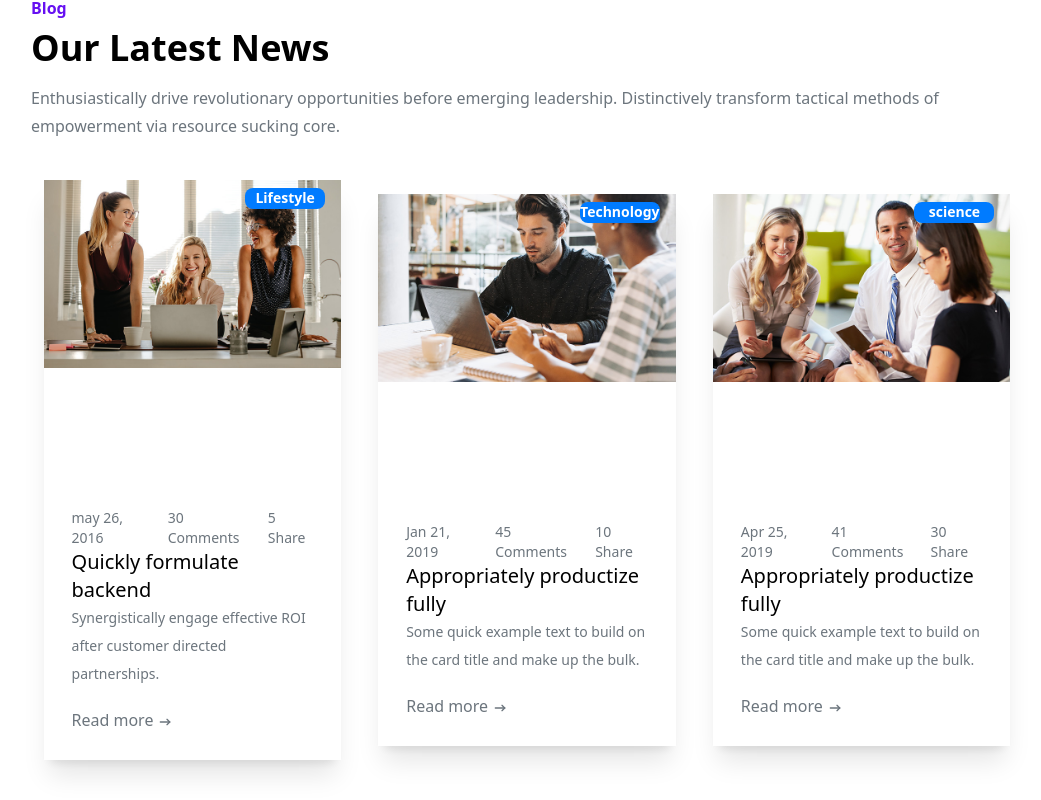
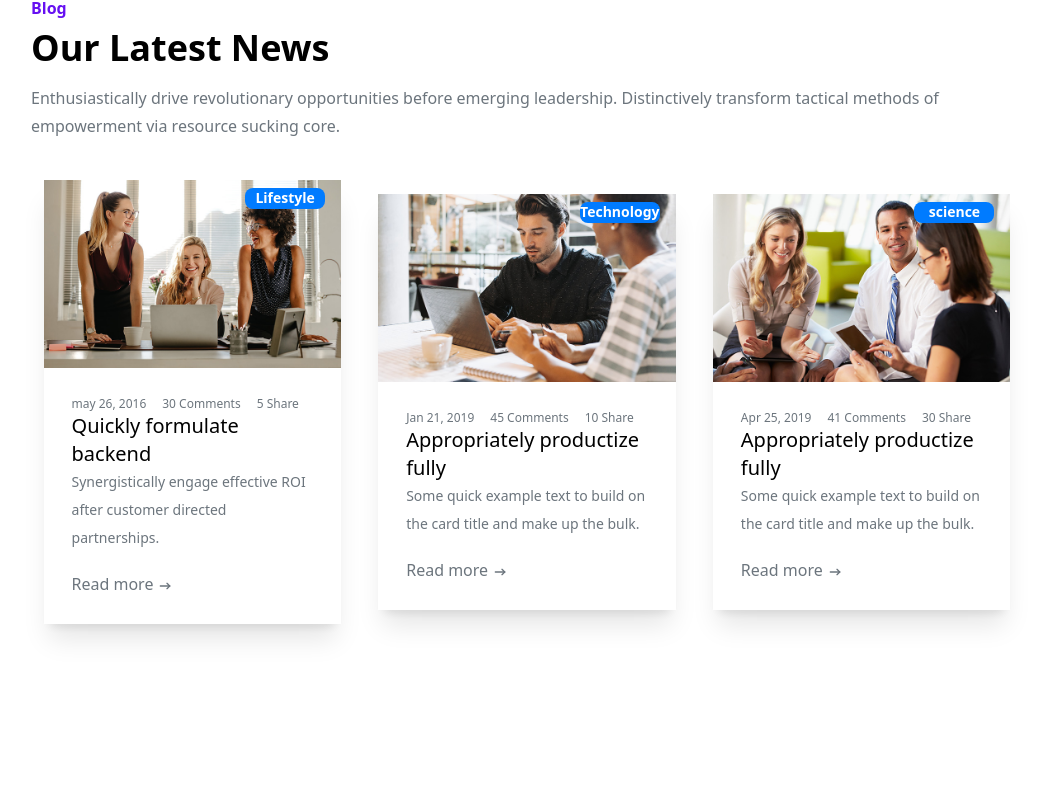
Before and after one commit to iraytee-code/aapco-landing-page, a React (Create React App) app: page / in a window 1280 px wide. Shown: the part 6240-7040 px from the top of the page, without its empty margins (113-1154 px from the left). After the commit the page ends 6904 px from the top, so only its background shows below. Built offline with nearby package versions, Linux system fonts and the light colour scheme.

Commit message:
edited blog card

```diff
--- a/src/Components/Utilities/BlogCard.js
+++ b/src/Components/Utilities/BlogCard.js
@@ -13,11 +13,11 @@ export const BlogCard = ({
   return (
     <Fragment>
       <div className=" w-[90%] mx-auto shadow-xl lg:w-[30%] cursor-pointer relative mb-10">
-        <div className="h-[300px]">
+        <div className="">
           <img src={image}  alt='cardimage'/>
         </div>
         <div className="p-5 md:p-7">
-          <div className="flex justify-start items-center text-gray gap-4 text-xs lg:text-sm">
+          <div className="flex justify-start items-center text-gray gap-4 text-xs">
             {" "}
             <div>{date}</div> <div>{comment}</div> <div>{share}</div>
           </div>
```
